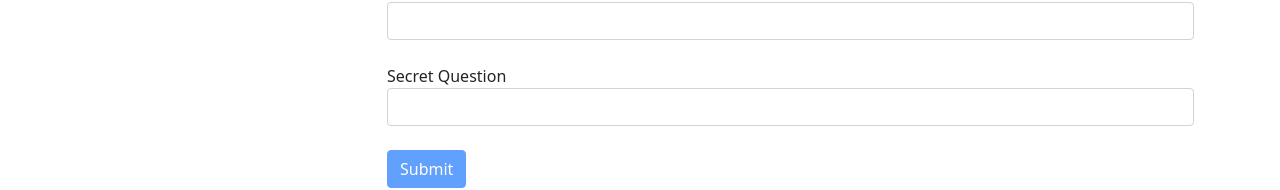
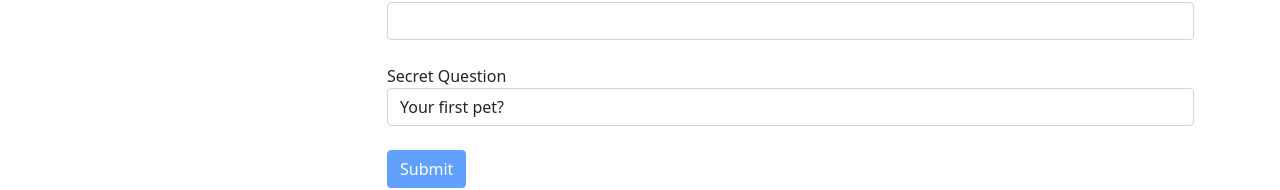
Before and after one commit to toshunigam/angular-learning, an Angular app in the folder angylearning/: page /users in a window 1280 px wide. Shown: the part 256-446 px from the top of the page. Built offline with nearby package versions, Linux system fonts and the light colour scheme.

Commit message:
worked in select box default selection

```diff
--- a/angylearning/src/app/users/user/user.component.html
+++ b/angylearning/src/app/users/user/user.component.html
@@ -13,13 +13,14 @@
           <br />
           <div class="form-group">
             <label for="email">Mail</label>
-            <input type="email" id="email" class="form-control" ngModel name="email" required email />
+            <input type="email" id="email" class="form-control" ngModel name="email" required email #email="ngModel" />
+            <small class="help-block" *ngIf="!email.valid && email.touched">Please enter a valid value!</small>
           </div>
         </div>
         <br />
         <div class="form-group">
           <label for="secret">Secret Question</label>
-          <select id="secret" class="form-control" ngModel name="secret">
+          <select id="secret" class="form-control" [ngModel]="defaultQuestion" name="secret" >
             <option value="pet">Your first pet?</option>
             <option value="teacher">Your first teacher</option>
           </select>
--- a/angylearning/src/app/users/user/user.component.ts
+++ b/angylearning/src/app/users/user/user.component.ts
@@ -9,6 +9,7 @@ import { HomeService } from 'src/app/_service/home.service';
 })
 export class UserComponent implements OnInit {
   @ViewChild('f') signUpForm?:NgForm
+  defaultQuestion='pet'
   constructor() { }
 
   ngOnInit(): void {
```
